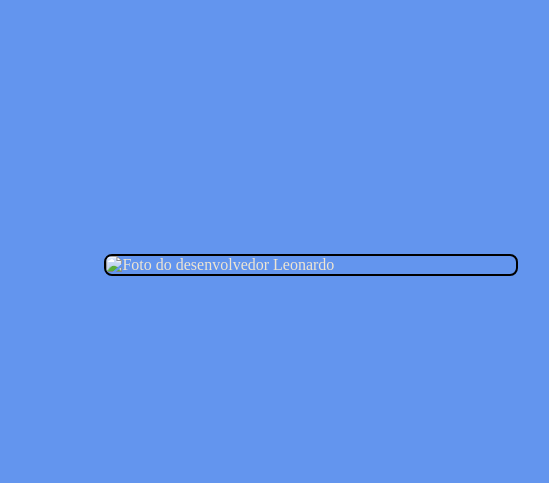
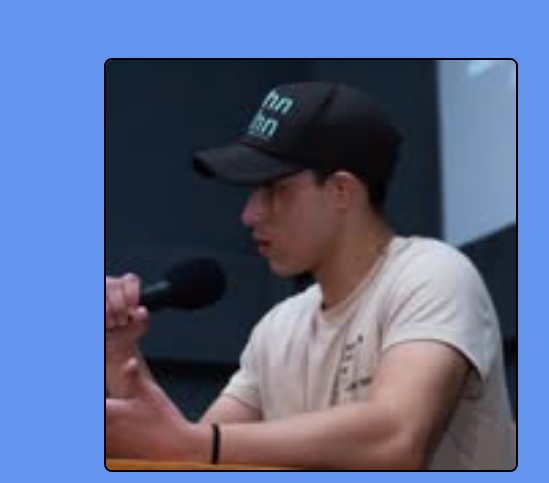
Before and after one commit to Leonardo210923/portifolio, a plain HTML site: page index.html in a window 1280 px wide. Shown: the part 212-695 px from the top of the page, 634-1183 px from the left. Drawn offline with nearby package versions, Linux system fonts and the light colour scheme.

Commit message:
Update index.html

```diff
--- a/index.html
+++ b/index.html
@@ -40,7 +40,7 @@
                 </a>
             </nav>
         </section>
-        <img class="apresentacao__imagem" src="" alt="Foto do desenvolvedor Leonardo">
+        <img class="apresentacao__imagem" src="assets/Imagem.png" alt="Foto do desenvolvedor Leonardo">
     </main>
     <footer class="rodape">
         <p>Desenvolvido por Leonardo Nogueira.</p>
```
